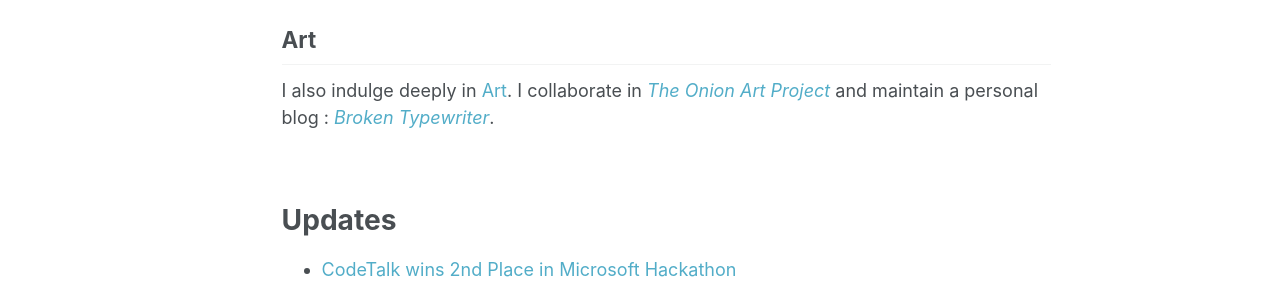
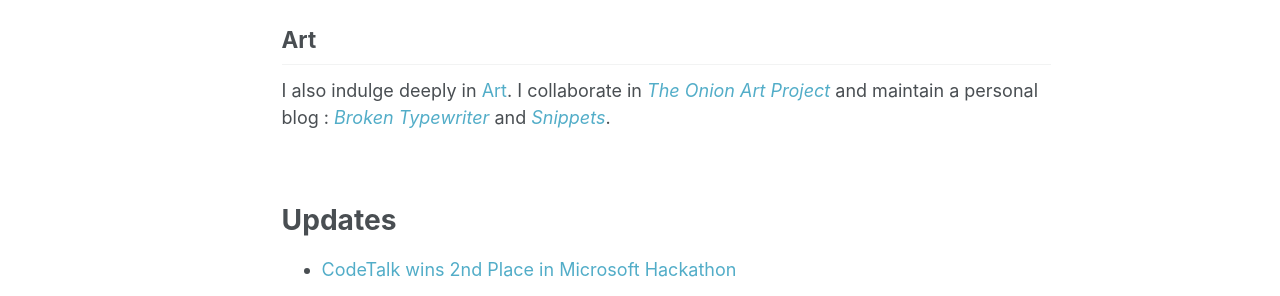
Before and after one commit to priyanmuthu/priyanmuthu.github.io, a Jekyll site: the page built from _pages/about.md, in a window 1280 px wide and 1304 px high. Shown: the part 703-999 px from the top of the window. Built offline with Jekyll 4.4.1, drawn with Linux system fonts in a browser that asks for light colours.

Commit message:
changed home page

```diff
--- a/_pages/about.md
+++ b/_pages/about.md
@@ -19,7 +19,7 @@ Interactivity is a key concern in interface design. I'm form India, where techno
 Art
 ---
 
-I also indulge deeply in [Art](https://priyan.info/art). I collaborate in [*The Onion Art Project*](https://theonionart.wordpress.com) and maintain a personal blog : [*Broken Typewriter*](https://priyanmuthu.wordpress.com).
+I also indulge deeply in [Art](https://priyan.info/art). I collaborate in [*The Onion Art Project*](https://theonionart.wordpress.com) and maintain a personal blog : [*Broken Typewriter*](https://priyanmuthu.wordpress.com) and [*Snippets*](https://microsnips.wordpress.com).
 
 <br/>
 
```
